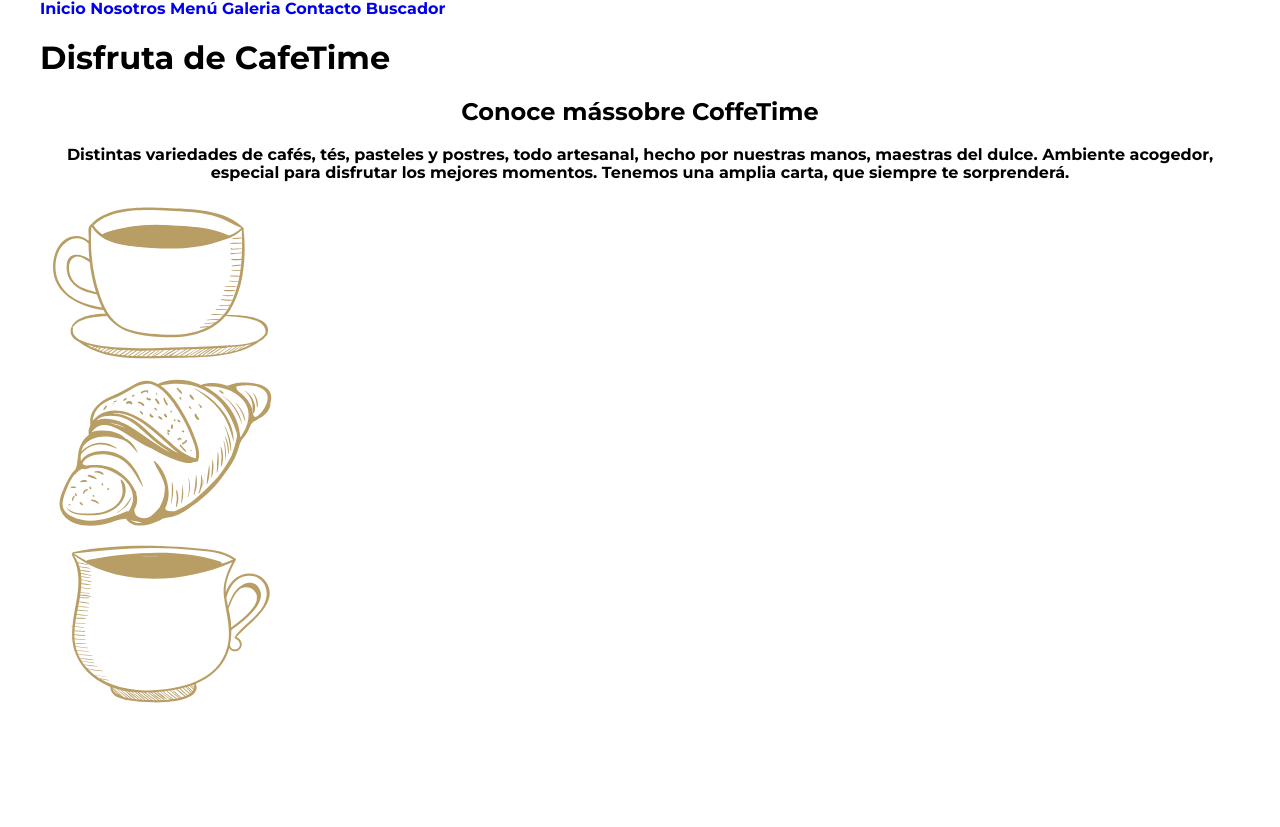
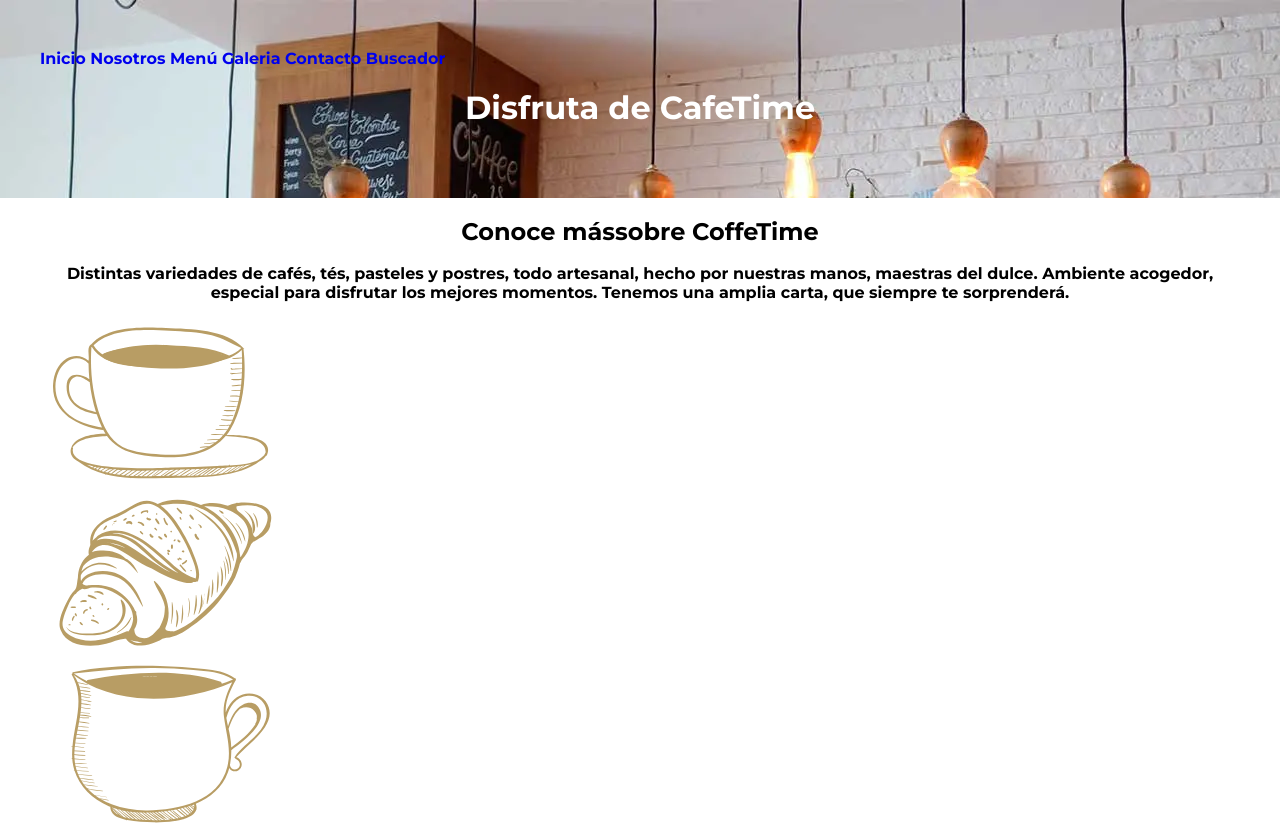
Before and after one commit to MiguelAngelRamos/GulpCafeteria, a website: page index.html in a window 1280 px wide. Before the commit the page ends 800 px from the top, so only its background shows below. Drawn offline with Linux system fonts and the light colour scheme.

Commit message:
Creado el header

```diff
--- a/index.html
+++ b/index.html
@@ -15,8 +15,8 @@
 </head>
 
 <body>
-  <header class="header">
-    <div class="container">
+  <header class="header header-begin">
+    <div class="container container-header">
       <div class="nav-barra">
         <!-- Menu de Navegacion y Logo -->
         <div class="logo">
@@ -61,8 +61,6 @@
     </section>
   </main>
 
-
-
 </body>
 
 </html>
--- a/src/scss/header/_header.scss
+++ b/src/scss/header/_header.scss
@@ -1,3 +1,16 @@
+@use 'base/variables' as v;
+
 .header {
+  padding: 5rem 0;
 
+  .container-header {
+    h1 {
+      text-align: center;
+      color: v.$white;
+    }
+  }
 }
+
+.header-begin {
+  background-image: url(../img/header_inicio.webp)
+}
--- a/src/scss/styles.scss
+++ b/src/scss/styles.scss
@@ -1,7 +1,2 @@
 @use 'base';
 @use 'header';
-
-/*
-@use si compila
-@forward no compila
-*/
```
Also changed, not shown: build/css/styles.css.
